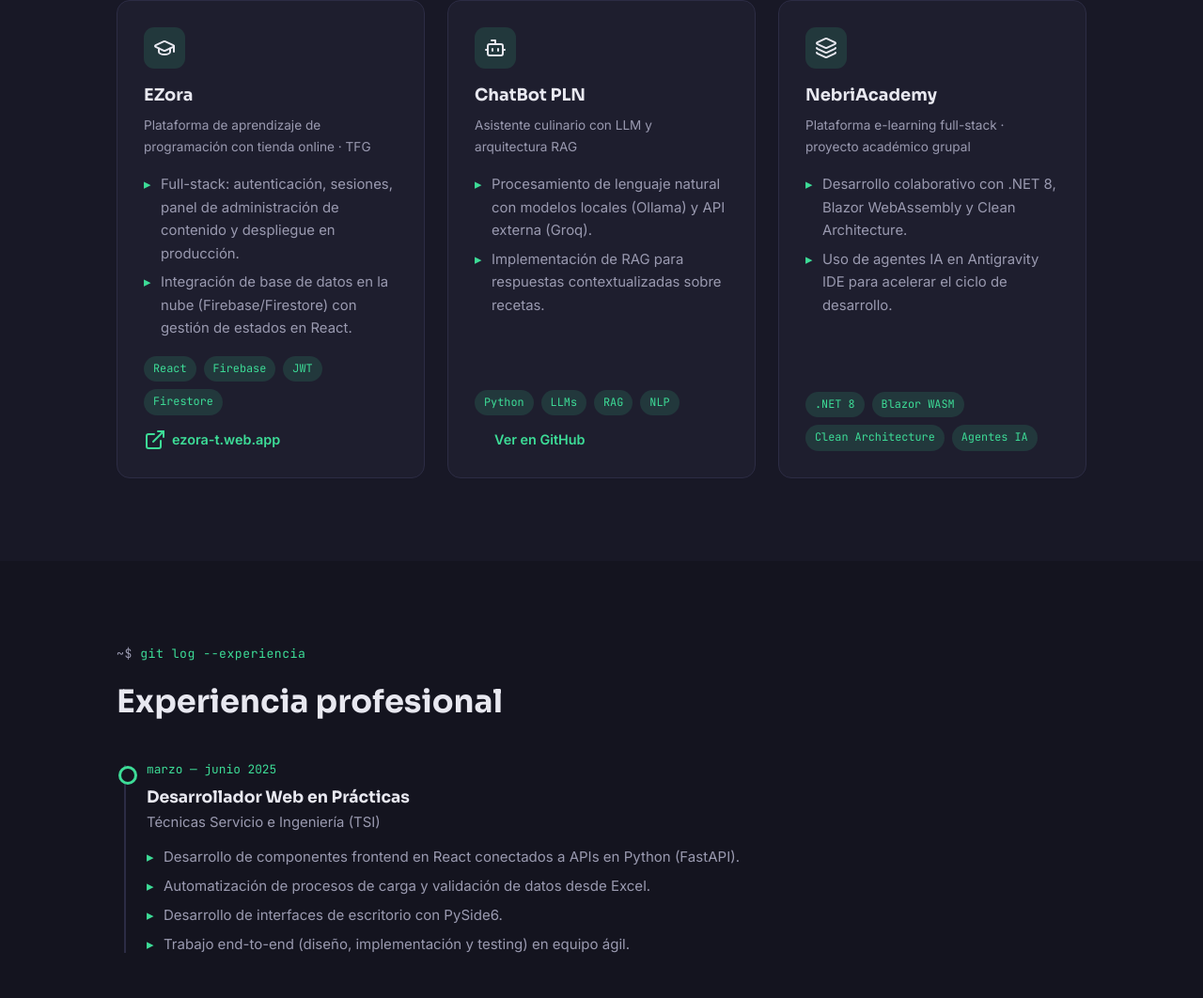
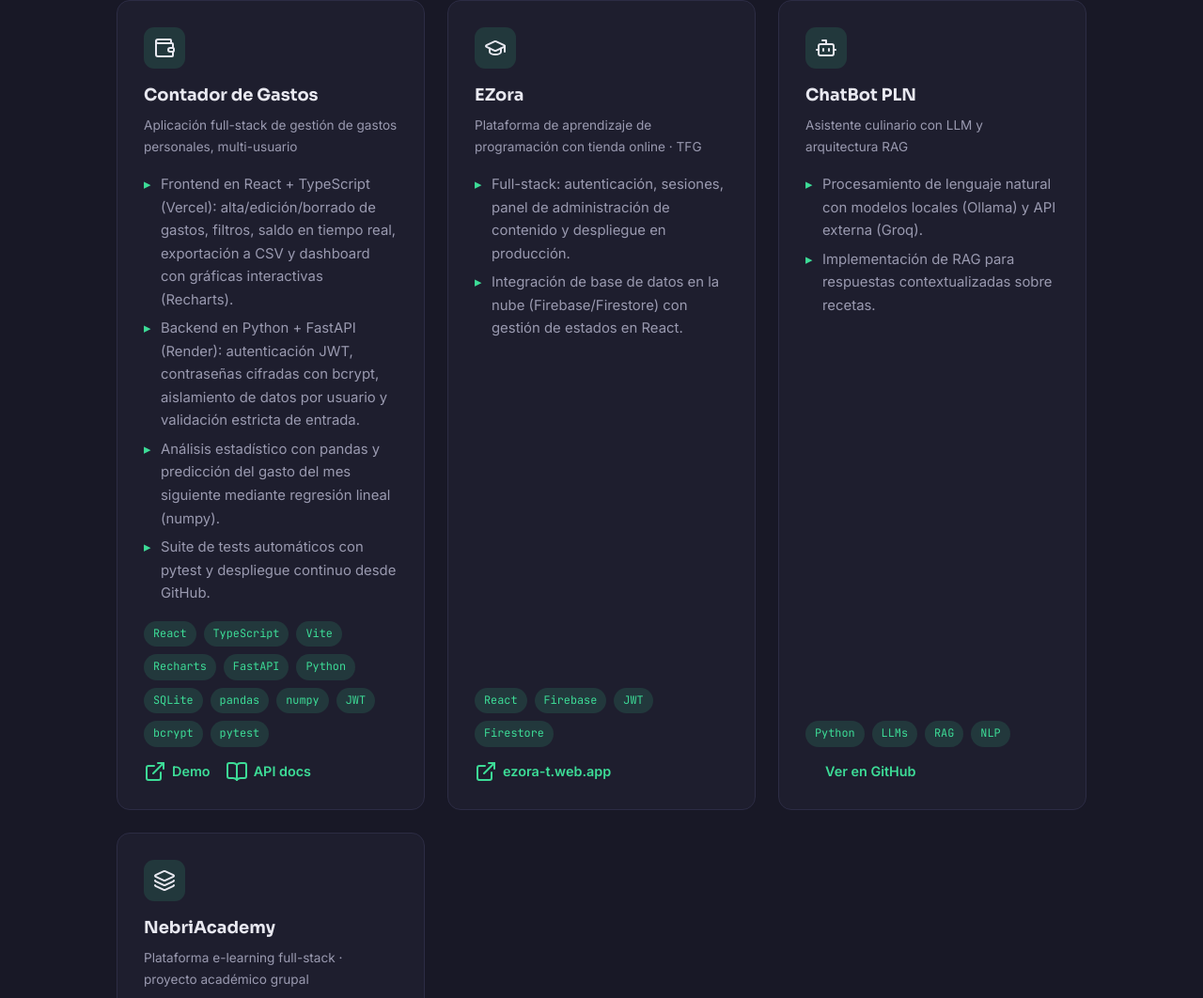
Before and after one commit to TPostigo/Tpostigo.github.io, a plain HTML site: page index.html in a window 1280 px wide. Shown: the part 1611-2673 px from the top of the page at 94% size. Drawn offline with nearby package versions, Linux system fonts and the light colour scheme.

Commit message:
Add project card for 'Contador de Gastos'
Added a new project card for 'Contador de Gastos' with details about its features, tech stack, and links to the demo and API docs.

```diff
--- a/index.html
+++ b/index.html
@@ -5,15 +5,12 @@
 <meta name="viewport" content="width=device-width, initial-scale=1.0">
 <meta name="description" content="Portafolio de Tomás Postigo Tardón — Junior Data Analyst & AI Developer. Python, LLMs, RAG, Power BI, React. Madrid / Remoto.">
 <title>Tomás Postigo Tardón · Junior Data Analyst & AI Developer</title>
-
 <!-- Tipografías: Sora (display), Inter (texto), JetBrains Mono (detalles técnicos) -->
 <link rel="preconnect" href="https://fonts.googleapis.com">
 <link rel="preconnect" href="https://fonts.gstatic.com" crossorigin>
 <link href="https://fonts.googleapis.com/css2?family=Inter:wght@400;500;600&family=JetBrains+Mono:wght@400;500&family=Sora:wght@600;700;800&display=swap" rel="stylesheet">
-
 <!-- Iconos Lucide (ligero, vía CDN) -->
 <script src="https://unpkg.com/lucide@latest/dist/umd/lucide.min.js"></script>
-
 <style>
 /* ============================================================
    1. VARIABLES Y BASE
@@ -34,7 +31,6 @@
   --font-body:'Inter',sans-serif;
   --font-mono:'JetBrains Mono',monospace;
 }
-
 *{margin:0;padding:0;box-sizing:border-box}
 html{scroll-behavior:smooth;scroll-padding-top:84px}
 body{
@@ -45,17 +41,12 @@ body{
   line-height:1.65;
   -webkit-font-smoothing:antialiased;
 }
-
 ::selection{background:var(--accent);color:#0c0c14}
-
 a{color:var(--accent);text-decoration:none}
 a:hover{text-decoration:underline}
-
 :focus-visible{outline:2px solid var(--accent);outline-offset:3px;border-radius:4px}
-
 /* Contenedor central */
 .wrap{max-width:1080px;margin:0 auto;padding:0 24px}
-
 /* Etiqueta "eyebrow" en monoespaciada, estilo prompt de terminal */
 .eyebrow{
   font-family:var(--font-mono);
@@ -66,27 +57,22 @@ a:hover{text-decoration:underline}
   margin-bottom:12px;
 }
 .eyebrow::before{content:"~$ ";color:var(--muted)}
-
 h2.section-title{
   font-family:var(--font-display);
   font-size:clamp(1.6rem,3.5vw,2.1rem);
   font-weight:700;
   margin-bottom:34px;
 }
-
 section{padding:88px 0}
 section:nth-of-type(even){background:var(--bg-alt)}
-
 /* Aparición suave al hacer scroll */
 .reveal{opacity:0;transform:translateY(26px);transition:opacity .6s ease,transform .6s ease}
 .reveal.visible{opacity:1;transform:none}
-
 @media (prefers-reduced-motion:reduce){
   html{scroll-behavior:auto}
   .reveal{opacity:1;transform:none;transition:none}
   *{animation:none!important;transition:none!important}
 }
-
 /* ============================================================
    2. NAVEGACIÓN
    ============================================================ */
@@ -109,7 +95,6 @@ nav{
   color:var(--muted);font-size:.92rem;font-weight:500;transition:color .2s;
 }
 .nav-links a:hover{color:var(--accent);text-decoration:none}
-
 /* Menú hamburguesa en móvil */
 .nav-toggle{
   display:none;background:none;border:none;color:var(--text);cursor:pointer;padding:6px;
@@ -126,7 +111,6 @@ nav{
   .nav-links li{border-top:1px solid var(--border)}
   .nav-links a{display:block;padding:14px 24px}
 }
-
 /* ============================================================
    3. HERO
    ============================================================ */
@@ -155,7 +139,6 @@ nav{
   margin-bottom:18px;
 }
 .hero .intro{color:var(--muted);max-width:52ch;margin-bottom:30px}
-
 .hero-cta{display:flex;flex-wrap:wrap;gap:14px;margin-bottom:30px}
 .btn{
   display:inline-flex;align-items:center;gap:8px;
@@ -168,12 +151,10 @@ nav{
 .btn-primary:hover{box-shadow:0 6px 24px #3ddc9755}
 .btn-ghost{border:1px solid var(--border);color:var(--text)}
 .btn-ghost:hover{border-color:var(--accent);color:var(--accent)}
-
 .hero-meta{display:flex;flex-wrap:wrap;gap:20px;color:var(--muted);font-size:.92rem}
 .hero-meta a,.hero-meta span{display:inline-flex;align-items:center;gap:7px;color:var(--muted)}
 .hero-meta a:hover{color:var(--accent);text-decoration:none}
 .hero-meta i{width:17px;height:17px}
-
 /* Tarjeta JSON — elemento distintivo del hero */
 .json-card{
   background:var(--card);
@@ -203,12 +184,10 @@ nav{
   vertical-align:text-bottom;animation:blink 1s step-end infinite;
 }
 @keyframes blink{50%{opacity:0}}
-
 @media (max-width:900px){
   .hero-grid{grid-template-columns:1fr;gap:40px}
   .json-card{max-width:480px}
 }
-
 /* ============================================================
    4. SOBRE MÍ
    ============================================================ */
@@ -230,7 +209,6 @@ nav{
 }
 .about-facts i{width:18px;height:18px;color:var(--accent);flex-shrink:0;margin-top:3px}
 @media (max-width:820px){.about-grid{grid-template-columns:1fr}}
-
 /* ============================================================
    5. PROYECTOS
    ============================================================ */
@@ -270,7 +248,7 @@ nav{
   font-size:.9rem;font-weight:600;
 }
 .proj-link i{width:15px;height:15px}
-
+.proj-links{display:flex;flex-wrap:wrap;gap:16px}
 /* ============================================================
    6. LÍNEAS DE TIEMPO (Experiencia y Formación)
    ============================================================ */
@@ -296,7 +274,6 @@ nav{
 .tl-item ul li{padding:3px 0 3px 18px;position:relative}
 .tl-item ul li::before{content:"▸";position:absolute;left:0;color:var(--accent)}
 .tl-item p{color:var(--muted);font-size:.94rem}
-
 /* Certificaciones (subsección de Formación, separada de los estudios) */
 .subsection-title{
   font-family:var(--font-display);
@@ -322,7 +299,6 @@ nav{
   font-family:var(--font-display);font-size:.98rem;font-weight:700;line-height:1.35;
 }
 .cert-card p{color:var(--muted);font-size:.85rem;margin-top:3px}
-
 /* ============================================================
    7. TECNOLOGÍAS
    ============================================================ */
@@ -341,7 +317,6 @@ nav{
 .tech-cat h3 i{width:17px;height:17px;color:var(--accent)}
 .tech-cat .badges .badge{background:#26263a;color:#c8c8dc}
 .tech-cat .badges .badge:hover{background:var(--accent-dim);color:var(--accent)}
-
 /* ============================================================
    8. CONTACTO Y FOOTER
    ============================================================ */
@@ -360,7 +335,6 @@ nav{
 }
 .contact-list a:hover{color:var(--accent);text-decoration:none}
 .contact-list i{width:18px;height:18px;color:var(--accent)}
-
 footer{
   border-top:1px solid var(--border);
   padding:26px 0;text-align:center;
@@ -373,7 +347,6 @@ footer{
 </style>
 </head>
 <body>
-
 <!-- ============ NAVEGACIÓN ============ -->
 <nav aria-label="Navegación principal">
   <div class="nav-inner">
@@ -392,7 +365,6 @@ footer{
     </ul>
   </div>
 </nav>
-
 <!-- ============ HERO / INICIO ============ -->
 <header class="hero" id="inicio">
   <div class="wrap hero-grid">
@@ -414,7 +386,6 @@ footer{
         <span><i data-lucide="map-pin"></i> Madrid / Remoto</span>
       </div>
     </div>
-
     <!-- Elemento distintivo: perfil como archivo JSON -->
     <div class="json-card" aria-hidden="true">
       <div class="json-bar">
@@ -425,7 +396,6 @@ footer{
     </div>
   </div>
 </header>
-
 <!-- ============ SOBRE MÍ ============ -->
 <section id="sobre-mi">
   <div class="wrap reveal">
@@ -458,14 +428,39 @@ footer{
     </div>
   </div>
 </section>
-
 <!-- ============ PROYECTOS ============ -->
 <section id="proyectos">
   <div class="wrap reveal">
     <span class="eyebrow">ls proyectos/</span>
     <h2 class="section-title">Proyectos destacados</h2>
     <div class="projects-grid">
-
+      <article class="project-card">
+        <div class="project-icon"><i data-lucide="wallet"></i></div>
+        <h3>Contador de Gastos</h3>
+        <p class="proj-sub">Aplicación full-stack de gestión de gastos personales, multi-usuario</p>
+        <ul>
+          <li>Frontend en React + TypeScript (Vercel): alta/edición/borrado de gastos, filtros, saldo en tiempo real, exportación a CSV y dashboard con gráficas interactivas (Recharts).</li>
+          <li>Backend en Python + FastAPI (Render): autenticación JWT, contraseñas cifradas con bcrypt, aislamiento de datos por usuario y validación estricta de entrada.</li>
+          <li>Análisis estadístico con pandas y predicción del gasto del mes siguiente mediante regresión lineal (numpy).</li>
+          <li>Suite de tests automáticos con pytest y despliegue continuo desde GitHub.</li>
+        </ul>
+        <div class="badges">
+          <span class="badge">React</span><span class="badge">TypeScript</span>
+          <span class="badge">Vite</span><span class="badge">Recharts</span>
+          <span class="badge">FastAPI</span><span class="badge">Python</span>
+          <span class="badge">SQLite</span><span class="badge">pandas</span>
+          <span class="badge">numpy</span><span class="badge">JWT</span>
+          <span class="badge">bcrypt</span><span class="badge">pytest</span>
+        </div>
+        <div class="proj-links">
+          <a class="proj-link" href="https://contador-gastos-web.vercel.app" target="_blank" rel="noopener">
+            <i data-lucide="external-link"></i> Demo
+          </a>
+          <a class="proj-link" href="https://contador-gastos-api.onrender.com/docs" target="_blank" rel="noopener">
+            <i data-lucide="book-open"></i> API docs
+          </a>
+        </div>
+      </article>
       <article class="project-card">
         <div class="project-icon"><i data-lucide="graduation-cap"></i></div>
         <h3>EZora</h3>
@@ -482,7 +477,6 @@ footer{
           <i data-lucide="external-link"></i> ezora-t.web.app
         </a>
       </article>
-
       <article class="project-card">
         <div class="project-icon"><i data-lucide="bot"></i></div>
         <h3>ChatBot PLN</h3>
@@ -499,7 +493,6 @@ footer{
           <i data-lucide="github"></i> Ver en GitHub
         </a>
       </article>
-
       <article class="project-card">
         <div class="project-icon"><i data-lucide="layers"></i></div>
         <h3>NebriAcademy</h3>
@@ -513,11 +506,9 @@ footer{
           <span class="badge">Clean Architecture</span><span class="badge">Agentes IA</span>
         </div>
       </article>
-
     </div>
   </div>
 </section>
-
 <!-- ============ EXPERIENCIA ============ -->
 <section id="experiencia">
   <div class="wrap reveal">
@@ -538,14 +529,12 @@ footer{
     </div>
   </div>
 </section>
-
 <!-- ============ TECNOLOGÍAS ============ -->
 <section id="tecnologias">
   <div class="wrap reveal">
     <span class="eyebrow">pip list --stack</span>
     <h2 class="section-title">Tecnologías conocidas</h2>
     <div class="tech-grid">
-
       <div class="tech-cat">
         <h3><i data-lucide="code-2"></i> Lenguajes</h3>
         <div class="badges">
@@ -553,7 +542,6 @@ footer{
           <span class="badge">Java</span><span class="badge">SQL</span><span class="badge">PHP</span>
         </div>
       </div>
-
       <div class="tech-cat">
         <h3><i data-lucide="brain-circuit"></i> IA &amp; Data</h3>
         <div class="badges">
@@ -565,7 +553,6 @@ footer{
           <span class="badge">SHAP</span>
         </div>
       </div>
-
       <div class="tech-cat">
         <h3><i data-lucide="database"></i> Big Data</h3>
         <div class="badges">
@@ -573,14 +560,12 @@ footer{
           <span class="badge">Pandas</span><span class="badge">Jupyter Notebook</span>
         </div>
       </div>
-
       <div class="tech-cat">
         <h3><i data-lucide="bar-chart-3"></i> Visualización</h3>
         <div class="badges">
           <span class="badge">Power BI</span><span class="badge">Tableau</span>
         </div>
       </div>
-
       <div class="tech-cat">
         <h3><i data-lucide="layout"></i> Frontend</h3>
         <div class="badges">
@@ -588,7 +573,6 @@ footer{
           <span class="badge">HTML5</span><span class="badge">CSS3</span>
         </div>
       </div>
-
       <div class="tech-cat">
         <h3><i data-lucide="server"></i> Backend</h3>
         <div class="badges">
@@ -596,7 +580,6 @@ footer{
           <span class="badge">Flask</span><span class="badge">Spring Boot</span>
         </div>
       </div>
-
       <div class="tech-cat">
         <h3><i data-lucide="hard-drive"></i> Bases de datos</h3>
         <div class="badges">
@@ -604,7 +587,6 @@ footer{
           <span class="badge">Firebase</span><span class="badge">Oracle</span>
         </div>
       </div>
-
       <div class="tech-cat">
         <h3><i data-lucide="wrench"></i> Herramientas</h3>
         <div class="badges">
@@ -613,7 +595,6 @@ footer{
           <span class="badge">Excel</span><span class="badge">Antigravity IDE</span>
         </div>
       </div>
-
       <div class="tech-cat">
         <h3><i data-lucide="cloud"></i> Cloud</h3>
         <div class="badges">
@@ -621,45 +602,37 @@ footer{
           <span class="badge">Azure (AZ-900, DP-900)</span>
         </div>
       </div>
-
     </div>
   </div>
 </section>
-
 <!-- ============ FORMACIÓN ============ -->
 <section id="formacion">
   <div class="wrap reveal">
     <span class="eyebrow">cat formacion.log</span>
     <h2 class="section-title">Formación académica</h2>
     <div class="timeline">
-
       <div class="tl-item">
         <span class="tl-date">2025 — 2026 · en curso</span>
         <h3>Ciclo de Especialización en IA y Big Data</h3>
         <p class="tl-org">Instituto Nebrija de FP · Madrid</p>
         <p>Power BI · Tableau · NLP · LLMs · RAG · Ingeniería y Análisis de Datos · Calidad de Modelos</p>
       </div>
-
       <div class="tl-item">
         <span class="tl-date">2023 — 2025</span>
         <h3>Ciclo Superior en Desarrollo de Aplicaciones Web (DAW)</h3>
         <p class="tl-org">Instituto Nebrija de FP · Madrid</p>
         <p>Prácticas FCT en TSI · Proyecto final: EZora</p>
       </div>
-
       <div class="tl-item">
         <span class="tl-date">2021 — 2022</span>
         <h3>Año académico internacional</h3>
         <p class="tl-org">West High School · Torrance, Los Ángeles (EE. UU.)</p>
         <p>Curso completo en inmersión lingüística en inglés · Inglés B2 Cambridge</p>
       </div>
-
     </div>
-
     <!-- Certificaciones (separadas de los estudios) -->
     <h3 class="subsection-title">Certificaciones</h3>
     <div class="certs-grid">
-
       <div class="cert-card">
         <div class="project-icon"><i data-lucide="award"></i></div>
         <div>
@@ -667,7 +640,6 @@ footer{
           <p>Microsoft · finalizada</p>
         </div>
       </div>
-
       <div class="cert-card">
         <div class="project-icon"><i data-lucide="award"></i></div>
         <div>
@@ -675,7 +647,6 @@ footer{
           <p>Microsoft · finalizada</p>
         </div>
       </div>
-
       <div class="cert-card">
         <div class="project-icon"><i data-lucide="award"></i></div>
         <div>
@@ -683,11 +654,9 @@ footer{
           <p>Certiport · finalizada</p>
         </div>
       </div>
-
     </div>
   </div>
 </section>
-
 <!-- ============ CONTACTO ============ -->
 <section id="contacto">
   <div class="wrap reveal">
@@ -710,7 +679,6 @@ footer{
     </div>
   </div>
 </section>
-
 <!-- ============ FOOTER ============ -->
 <footer>
   <div class="wrap">
@@ -721,15 +689,12 @@ footer{
     </div>
   </div>
 </footer>
-
 <script>
 /* ============================================================
    JAVASCRIPT
    ============================================================ */
-
 // Renderiza los iconos de Lucide
 lucide.createIcons();
-
 // ---------- Menú móvil ----------
 function toggleMenu(btn){
   const links = document.getElementById('navLinks');
@@ -742,7 +707,6 @@ document.querySelectorAll('.nav-links a').forEach(a=>{
     document.getElementById('navLinks').classList.remove('open');
   });
 });
-
 // ---------- Aparición suave de secciones al hacer scroll ----------
 const observer = new IntersectionObserver(entries=>{
   entries.forEach(e=>{
@@ -753,7 +717,6 @@ const observer = new IntersectionObserver(entries=>{
   });
 },{threshold:0.12});
 document.querySelectorAll('.reveal').forEach(el=>observer.observe(el));
-
 // ---------- Tarjeta perfil.json con efecto de escritura ----------
 // El perfil se "escribe" línea a línea como si fuera un archivo real.
 const jsonLines = [
@@ -767,10 +730,8 @@ const jsonLines = [
   [['jp','  '],['jk','"disponible"'],['jp',': '],['js','true']],
   [['jp','}']]
 ];
-
 const jsonBody = document.getElementById('jsonBody');
 const reduceMotion = window.matchMedia('(prefers-reduced-motion: reduce)').matches;
-
 function renderLine(line){
   return line.map(([cls,txt])=>{
     const span=document.createElement('span');
@@ -779,7 +740,6 @@ function renderLine(line){
     return span;
   });
 }
-
 if(reduceMotion){
   // Sin animación: se muestra todo de golpe
   jsonLines.forEach(line=>{
@@ -792,7 +752,6 @@ if(reduceMotion){
   const cursor=document.createElement('span');
   cursor.className='cursor';
   jsonBody.appendChild(cursor);
-
   function typeStep(){
     if(li>=jsonLines.length){return}
     const line=jsonLines[li];
```
